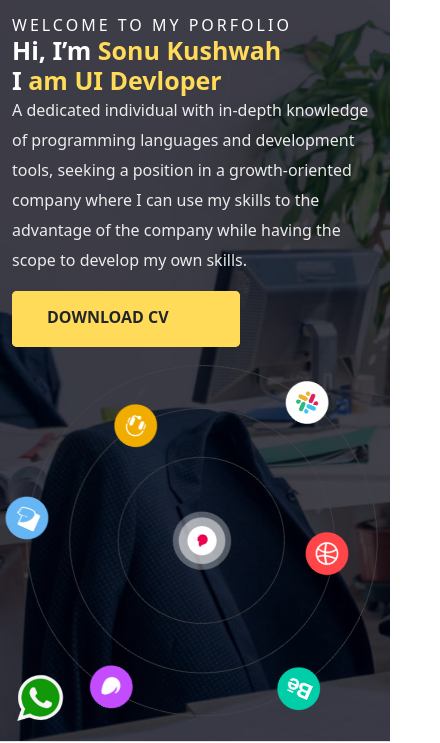
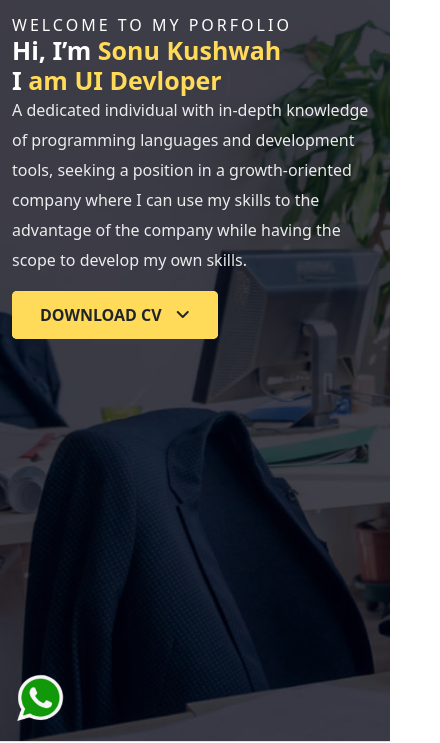
Before and after one commit to Sonu-Kushwah/portfolio.github.io, a plain HTML site: page index.html in a window 390 px wide. Shown: the part 105-848 px from the top of the page, 440 px wide, since content can reach past the window. Drawn offline with nearby package versions, Linux system fonts and the light colour scheme; files whose address does not match are found by name.

Commit message:
mobile view header changes

```diff
--- a/assets/css/responsive.css
+++ b/assets/css/responsive.css
@@ -25,7 +25,13 @@
 }
 
 
-@media (max-width: 480px) {
+@media (max-width: 560px) {
+    .navbar{
+        box-shadow: none !important;
+    }
+    .offcanvas-body .social ul{
+        justify-content: center;
+    }
     .nav-tabs .nav-link {
         width: 100%;
         margin-bottom: 15px;
--- a/assets/css/style.css
+++ b/assets/css/style.css
@@ -20,6 +20,9 @@
   padding: 0;
   margin: 0;
   box-sizing: border-box;
+}
+html{
+  overflow-x: hidden;
 }
 body{
   overflow-x: hidden;
@@ -114,7 +117,7 @@ iframe {
   font-size: 16px;
   font-weight: 600;
   text-transform: uppercase;
-  padding: 12px 35px;
+  padding: 12px 28px;
   background: #18212e;
   border: none;
   position: relative;
--- a/index.html
+++ b/index.html
@@ -162,23 +162,14 @@
                         </p>
                         <div class="">
                           <!-- <button href="cv.pdf" download="your-file.pdf" class="AnimatedBtn">ddfdf</button> -->
-                          <a href="cv.pdf" download="your-file.pdf" target="_blank" class="AnimatedBtn mt-3">Download CV <svg class="expo-arrow2" xmlns="http://www.w3.org/2000/svg" width="32" height="32" viewBox="0 0 32 32" fill="none">
-                            <g clip-path="url(#clip0_158_583)">
-                                <path d="M5.33337 22.6667V25.3333C5.33337 26.0406 5.61433 26.7189 6.11442 27.219C6.61452 27.7191 7.2928 28 8.00004 28H24C24.7073 28 25.3856 27.7191 25.8857 27.219C26.3858 26.7189 26.6667 26.0406 26.6667 25.3333V22.6667" stroke="#FFDB59" stroke-width="2" stroke-linecap="round" stroke-linejoin="round"></path>
-                                <path d="M9.33337 14.6667L16 21.3333L22.6667 14.6667" stroke="#FFDB59" stroke-width="2" stroke-linecap="round" stroke-linejoin="round"></path>
-                                <path d="M16 5.33333V21.3333" stroke="#FFDB59" stroke-width="2" stroke-linecap="round" stroke-linejoin="round"></path>
-                            </g>
-                            <defs>
-                                <clipPath id="clip0_158_583">
-                                    <rect width="32" height="32" fill="white"></rect>
-                                </clipPath>
-                            </defs>
-                        </svg></a>
+                          <a href="cv.pdf" download="your-file.pdf" target="_blank" class="AnimatedBtn mt-3">Download CV
+                           <i class="fa-solid fa-angle-down" style="margin-left: 10px;"></i>
+                          </a>
                         </div>
                      </div>
                   </div>
                </div>
-               <div class="col-lg-5 col-md-6">
+               <div class="col-lg-5 col-md-6 d-none d-lg-block">
                   <div class="BannerImg " data-aos="zoom-in">
                      <img src="assets/images/banner1-vector.png" class="img-fluid" />
                   </div>
```
